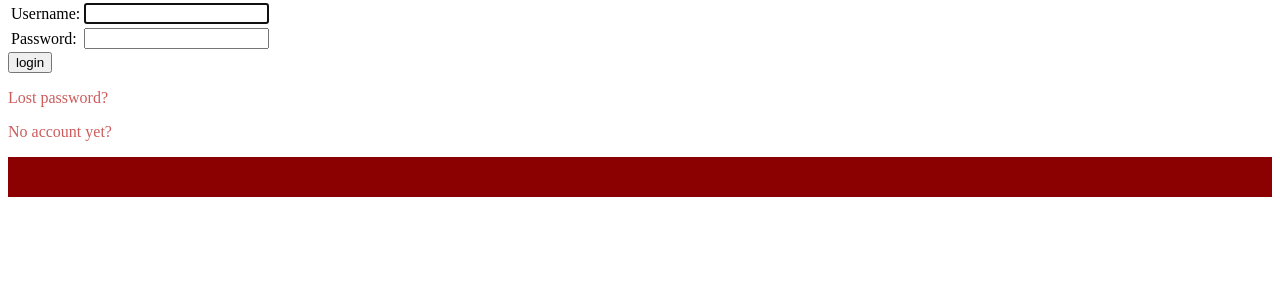
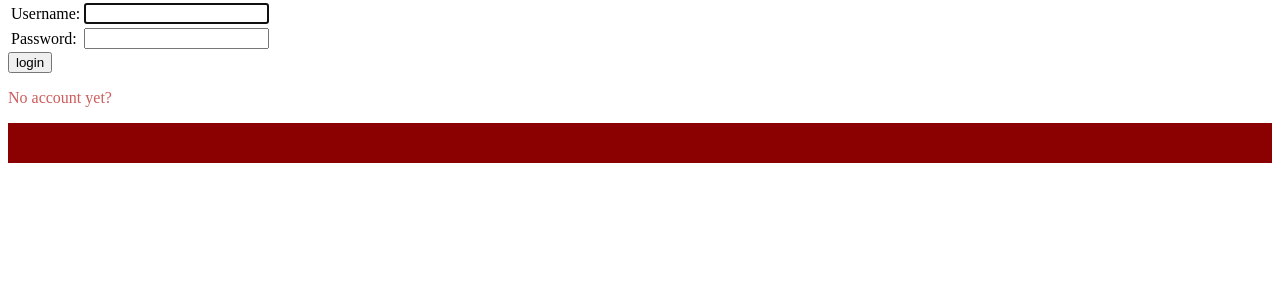
Before and after one commit to ManonLger/python-series-webapp, a Django app: page /gitmyseries/login/ in a window 1280 px wide. Shown: the part 187-487 px from the top of the page. Run offline with Django 3.2, Linux system fonts and the light colour scheme.

Commit message:
Removed lost password link on login page

```diff
--- a/gitmyseries/app_gitmyseries/templates/registration/login.html
+++ b/gitmyseries/app_gitmyseries/templates/registration/login.html
@@ -35,8 +35,6 @@
             <input type="hidden" name="next" value="{{ next }}" />
         </form>
 
-        {# Assumes you setup the password_reset view in your URLconf #}
-        <p><a href="{% url 'password_reset' %}">Lost password?</a></p>
         <p><a href="{% url 'signup' %}">No account yet?</a></p>
     </body>
 {% endblock %}
```
